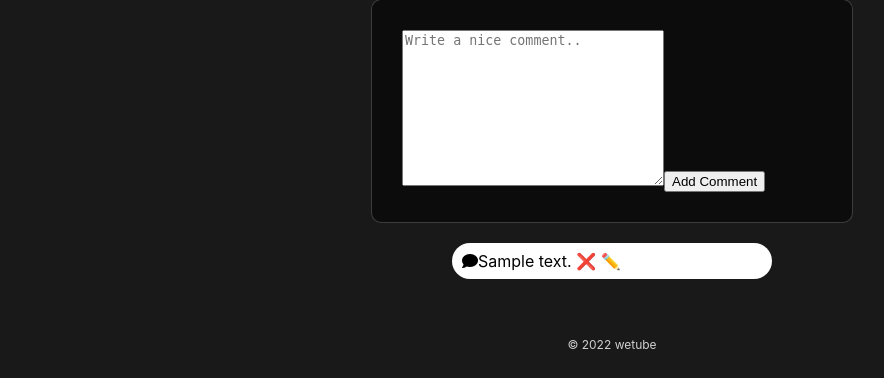
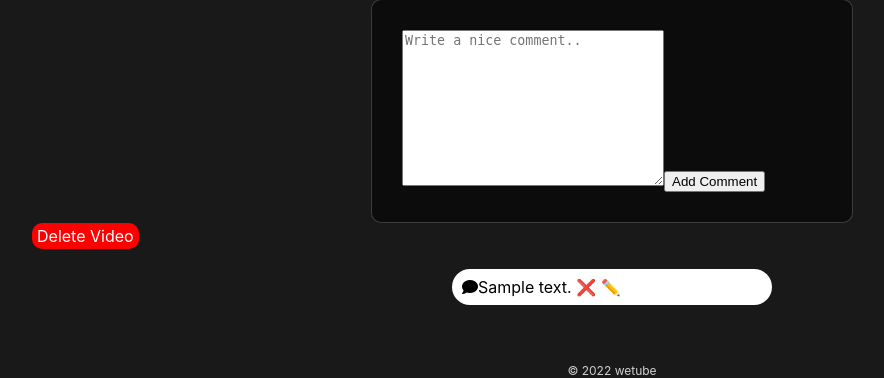
Before and after one commit to WKlee0607/wetube-reloaded, a Node server app: page /videos/600000000000000000000001 in a window 1280 px wide. Shown: the part 703-1081 px from the top of the page, without its empty margins (28-912 px from the left). Before the commit the page ends 1052 px from the top, so only its background shows below. Run offline with Node 20, Linux system fonts and the light colour scheme; the visitor is signed in with stand-in values (Sample User, id 1); tables that the repository leaves empty hold one stand-in row (values such as "Sample post"); grey boxes marked "Sample" are stand-in pictures; some libraries are stand-ins or nearby versions.

Commit message:
delete btn

```diff
--- a/assets/css/styles.css
+++ b/assets/css/styles.css
@@ -361,6 +361,14 @@ input[type=submit]:disabled,
   margin-bottom: 10px;
 }
 
+.video__delete {
+  padding: 5px;
+  margin-left: 20px;
+  width: max-content;
+  background-color: red;
+  border-radius: 10px;
+}
+
 a {
   color: inherit;
   text-decoration: none;
--- a/src/client/scss/screens/watch.scss
+++ b/src/client/scss/screens/watch.scss
@@ -13,3 +13,10 @@
       margin-bottom: 10px;
     }
   }
+.video__delete {
+  padding: 5px;
+  margin-left: 20px;
+  width: max-content;
+  background-color: red;
+  border-radius: 10px;
+}
--- a/src/views/watch.pug
+++ b/src/views/watch.pug
@@ -26,6 +26,9 @@ block content
             form.video__comment-form#commentForm
                 textarea(cols="30", rows="10", placeholder="Write a nice comment..")
                 button Add Comment
+            if String(video.owner._id) === String(loggedInUser._id)
+                div.video__delete
+                    a(href=`/videos/${video._id}/delete`) Delete Video
     div.video__comments
         ul
             each comment in video.comments.reverse()
@@ -35,6 +38,7 @@ block content
                     if (String(loggedInUser._id) === String(comment.owner))
                         span.removeBtn  ❌
                         span.editBtn  ✏️
+
 
 //-
     div
```
Also changed, not shown: src/middlewares.js (line endings or trailing spaces).
